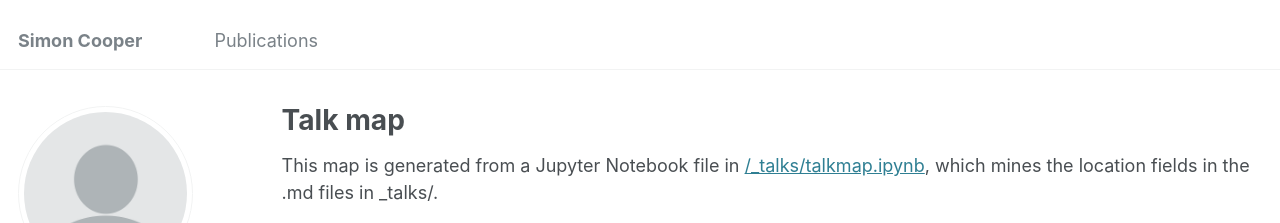
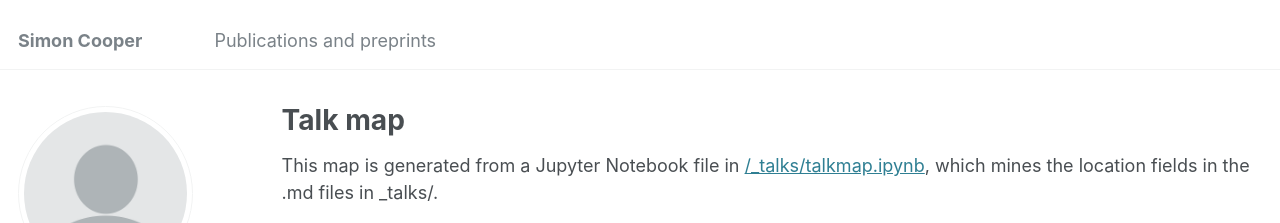
Before and after one commit to s-j-cooper/s-j-cooper.github.io, a Jekyll site: the page built from _pages/talkmap.html, in a window 1280 px wide. Shown: the top 223 px of the page. Built offline with Jekyll 4.4.1, drawn with Linux system fonts in a browser that asks for light colours; nearby versions of some CDN libraries.

Commit message:
Update navigation.yml
Changed 'publications' to 'publications and preprints'.

```diff
--- a/_data/navigation.yml
+++ b/_data/navigation.yml
@@ -5,8 +5,8 @@
 # prevent it from being included in the site.
 
 main:
-  - title: "Publications"
-    url: /publications/
+  - title: "Publications and preprints"
+    url: /publicationsandpreprints/
 
 # - title: "Talks"
 #    url: /talks/
```
